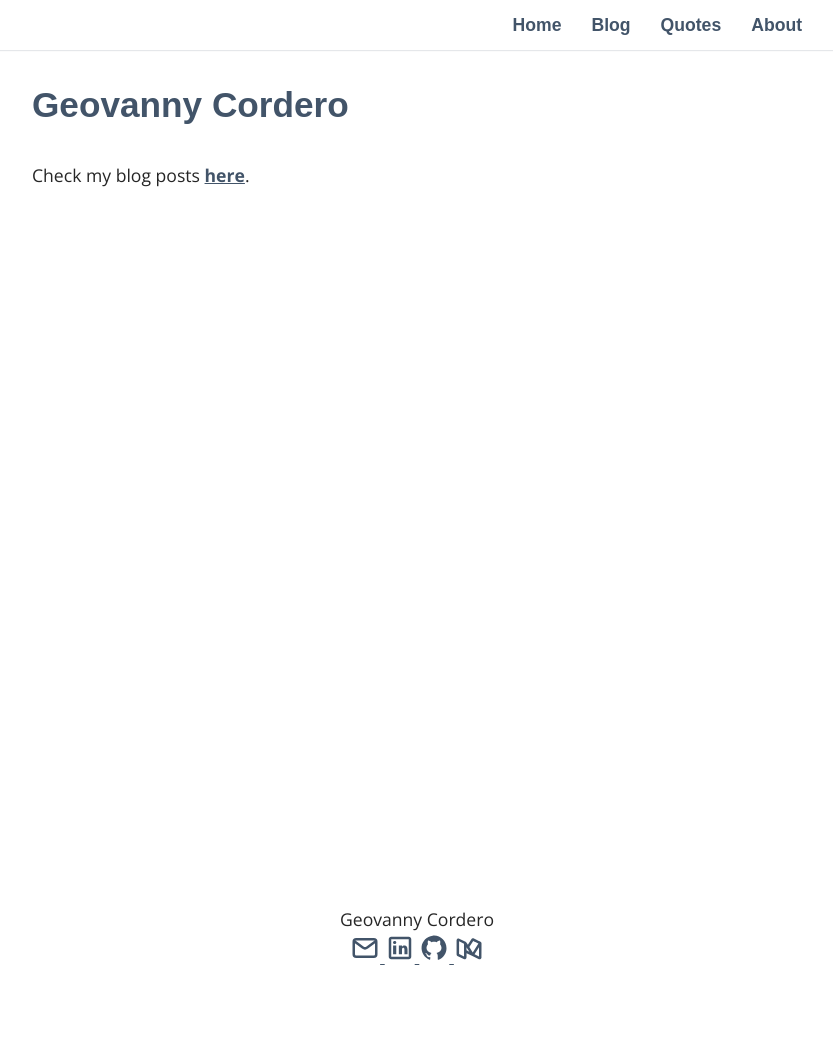
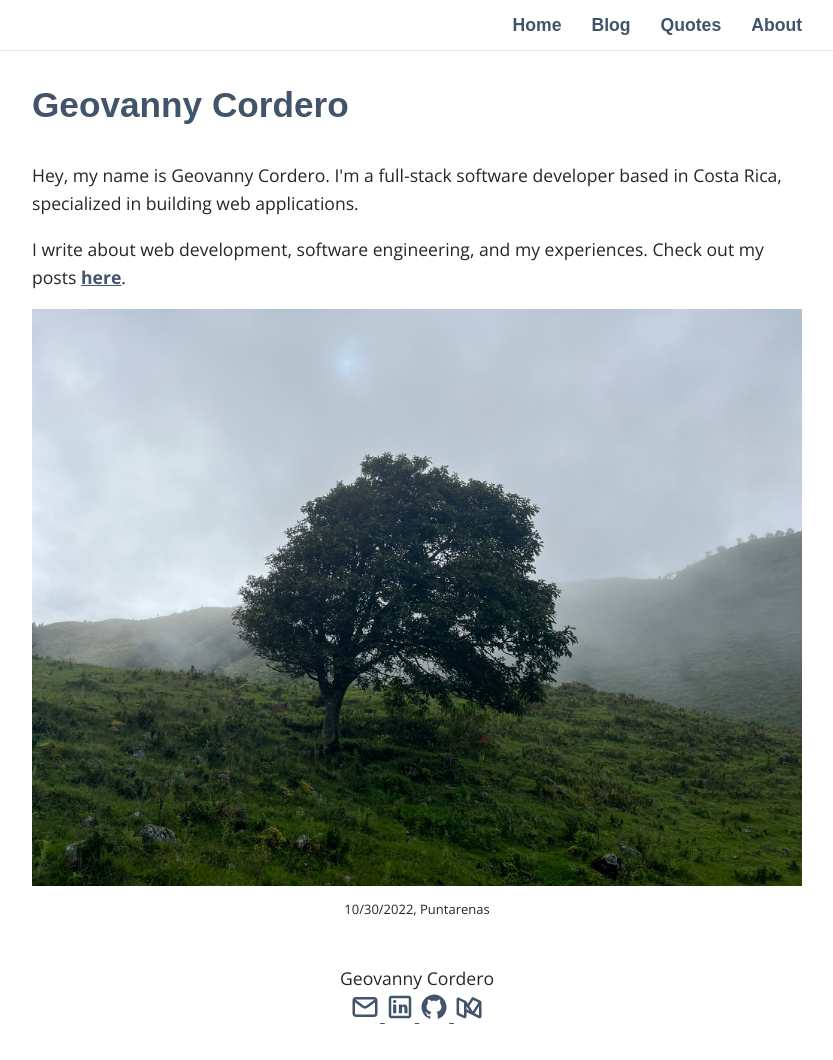
Before and after one commit to geovannycordero/geovannycordero.github.io, a Jekyll site: the page built from index.html, in a window 1280 px wide and 1060 px high. Shown: the whole window, without its empty margins (223-1056 px from the left). Built offline with Jekyll 4.4.1, drawn with Linux system fonts in a browser that asks for light colours; some web fonts are replaced.

Commit message:
Update main page

```diff
--- a/_includes/head.html
+++ b/_includes/head.html
@@ -1,13 +1,14 @@
 <head>
-  <meta charset="utf-8" />
-  <meta http-equiv="x-ua-compatible" content="ie=edge" />
-  <meta name="viewport" content="width=device-width, initial-scale=1" />
+    <meta charset="utf-8"/>
+    <meta http-equiv="x-ua-compatible" content="ie=edge"/>
+    <meta name="viewport" content="width=device-width, initial-scale=1"/>
 
-  <title>{% if page.title %}{{ page.title }}{% else %}{{ site.title }}{% endif %}</title>
+    <title>{% if page.title %}{{ page.title }}{% else %}{{ site.title }}{% endif %}</title>
 
-  <link rel="stylesheet" href="{{ " /css/main.css" | prepend: site.baseurl }}">
-  <link rel="canonical" href="{{ page.url | replace:'index.html','' | prepend: site.baseurl | prepend: site.url }}" />
-  <link href="https://fonts.googleapis.com/css?family=Open+Sans:400,300,700,800,600" rel="stylesheet" type="text/css" />
-  <link href="https://fonts.googleapis.com/css?family=Muli:400,300" rel="stylesheet" type="text/css" />
-  <link rel="shortcut icon" href="favicon.ico">
+    <link rel="stylesheet" href="{{ '/css/main.css' | prepend: site.baseurl }}">
+    <link rel="canonical" href="{{ page.url | replace:'index.html','' | prepend: site.baseurl | prepend: site.url }}"/>
+    <link href="https://fonts.googleapis.com/css?family=Open+Sans:400,300,700,800,600" rel="stylesheet"
+          type="text/css"/>
+    <link href="https://fonts.googleapis.com/css?family=Muli:400,300" rel="stylesheet" type="text/css"/>
+    <link rel="shortcut icon" href="/favicon.ico">
 </head>
--- a/index.html
+++ b/index.html
@@ -4,4 +4,15 @@ layout: default
 
 <h2>Geovanny Cordero</h2>
 
-Check my blog posts <a href="/blog">here</a>.
+<p>Hey, my name is Geovanny Cordero. I'm a full-stack software developer based in Costa Rica, specialized in building
+    web applications.</p>
+
+<!--<p>Read more about my education and career <a href="/about">here</a>.</p>-->
+
+<p>I write about web development, software engineering, and my experiences. Check out my posts <a
+        href="/blog">here</a>.</p>
+
+<div style="display: flex; justify-content: center; flex-direction: column; align-items: center;">
+    <img src="assets/images/tree.jpeg" alt="10/30/2022, Puntarenas, CR" style="width: 100%">
+    <p style="font-size: small;">10/30/2022, Puntarenas</p>
+</div>
```
Also changed, not shown: blog/index.html (+4 -5 lines).
